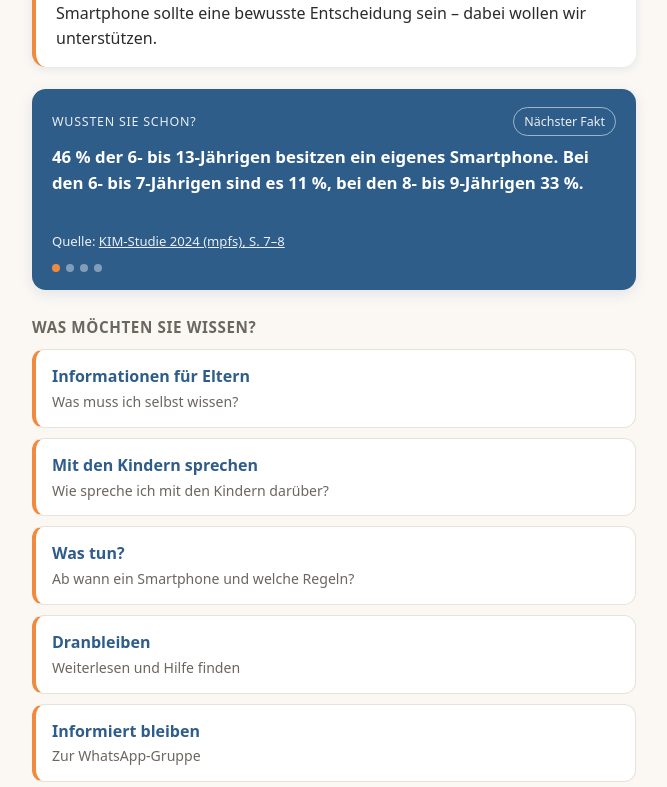
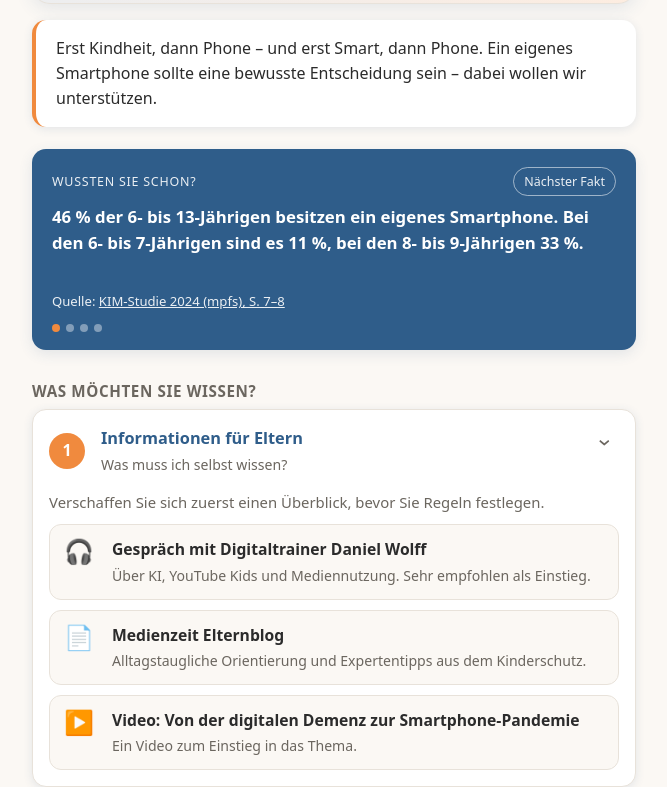
Before and after one commit to ma-r-o-schu/smart-kids, a plain HTML site: page version2/index.html in a window 1280 px wide. Shown: the part 202-989 px from the top of the page, without its empty margins (306-973 px from the left). Drawn offline with Linux system fonts and the light colour scheme.

Commit message:
Add files via upload

```diff
--- a/version2/index.html
+++ b/version2/index.html
@@ -16,6 +16,7 @@
       --orange: #f08a3e;
       --border: #e8e2da;
       --shadow: rgba(47, 93, 138, 0.12);
+      --verlauf: linear-gradient(135deg, rgba(47,93,138,0.10), rgba(240,138,62,0.16));
     }
     @media (prefers-color-scheme: dark) {
       :root:not([data-theme="light"]) {
@@ -27,6 +28,7 @@
         --orange: #f5a463;
         --border: #2f3740;
         --shadow: rgba(0, 0, 0, 0.35);
+        --verlauf: linear-gradient(135deg, rgba(127,176,221,0.14), rgba(245,164,99,0.18));
       }
     }
     * { box-sizing: border-box; }
@@ -39,6 +41,11 @@
       line-height: 1.55;
     }
     main { max-width: 640px; margin: 0 auto; padding: 28px 18px 64px; }
+    [hidden] { display: none !important; }
+    .sr-only {
+      position: absolute; width: 1px; height: 1px; padding: 0; margin: -1px;
+      overflow: hidden; clip: rect(0,0,0,0); white-space: nowrap; border: 0;
+    }
 
     .version2 {
       display: inline-block;
@@ -52,14 +59,23 @@
       text-decoration: none;
     }
     .version2:hover, .version2:focus-visible { background: var(--orange); color: #fff; outline: none; }
-    .version2[hidden] { display: none; }
 
-    header { display: flex; align-items: center; gap: 16px; }
-    header img { width: 68px; height: 68px; flex: none; }
-    header h1 { font-size: 1.45rem; line-height: 1.25; margin: 0; color: var(--blue); }
+    /* Kopfbereich mit Verlauf */
+    .hero {
+      display: flex;
+      align-items: center;
+      gap: 18px;
+      padding: 22px;
+      background: var(--verlauf), var(--card);
+      border: 1px solid var(--border);
+      border-radius: 18px;
+      box-shadow: 0 4px 18px var(--shadow);
+    }
+    .hero img { width: 84px; height: 84px; flex: none; }
+    .hero h1 { font-size: 1.35rem; line-height: 1.25; margin: 0; color: var(--blue); }
 
     .bio {
-      margin-top: 18px;
+      margin-top: 16px;
       padding: 16px 20px;
       background: var(--card);
       border-radius: 14px;
@@ -109,50 +125,95 @@
     .fakt-punkte span { width: 8px; height: 8px; border-radius: 50%; background: rgba(255,255,255,0.4); }
     .fakt-punkte span.aktiv { background: var(--orange); }
 
-    /* Navigation: untereinander */
-    .start { margin-top: 26px; }
-    .start h2 { font-size: 0.95rem; margin: 0 0 10px; color: var(--muted); font-weight: 600; text-transform: uppercase; letter-spacing: 0.04em; }
-    .nav { display: grid; gap: 10px; margin: 0; padding: 0; list-style: none; }
-    .nav a {
-      display: block;
-      padding: 14px 16px;
+    /* Akkordeon */
+    .start { margin-top: 30px; }
+    .start h2 { font-size: 0.95rem; margin: 0 0 6px; color: var(--muted); font-weight: 600; text-transform: uppercase; letter-spacing: 0.04em; }
+    .akkordeon { display: grid; gap: 12px; }
+
+    .akk {
       background: var(--card);
+      border: 1px solid var(--border);
+      border-radius: 14px;
+      box-shadow: 0 2px 10px var(--shadow);
+      overflow: hidden;
+      scroll-margin-top: 16px;
+    }
+    .akk-kopf {
+      display: grid;
+      grid-template-columns: 40px 1fr 24px;
+      align-items: center;
+      gap: 12px;
+      width: 100%;
+      padding: 16px;
+      background: none;
+      border: 0;
       color: var(--text);
-      border: 1px solid var(--border);
-      border-left: 4px solid var(--orange);
-      border-radius: 12px;
-      text-decoration: none;
-      transition: transform 0.15s ease, box-shadow 0.15s ease;
+      font: inherit;
+      text-align: left;
+      cursor: pointer;
     }
-    .nav a strong { display: block; font-size: 1rem; color: var(--blue); }
-    .nav a span { display: block; font-size: 0.88rem; color: var(--muted); margin-top: 2px; }
-    .nav a:hover, .nav a:focus-visible { transform: translateY(-2px); box-shadow: 0 6px 16px var(--shadow); outline: none; }
+    .akk-kopf:focus-visible { outline: 2px solid var(--orange); outline-offset: -2px; }
+    .nummer {
+      display: grid;
+      place-items: center;
+      width: 36px;
+      height: 36px;
+      border-radius: 50%;
+      background: var(--orange);
+      color: #fff;
+      font-weight: 700;
+    }
+    .kopf-text strong { display: block; font-size: 1.02rem; color: var(--blue); }
+    .kopf-text .untertitel { display: block; font-size: 0.88rem; color: var(--muted); margin-top: 2px; }
+    .chevron {
+      font-size: 1.5rem;
+      line-height: 1;
+      color: var(--muted);
+      transition: transform 0.2s ease;
+    }
+    .akk.offen .chevron { transform: rotate(90deg); }
 
-    /* Schritte */
-    section.schritt, section.video { margin-top: 36px; scroll-margin-top: 16px; }
-    section.schritt h2, section.video h2 { font-size: 1.15rem; margin: 0; color: var(--blue); }
-    section.schritt h2 span { color: var(--orange); margin-right: 6px; }
-    .einleitung { margin: 6px 0 0; font-size: 0.93rem; color: var(--muted); }
+    .akk-inhalt { padding: 0 16px 16px; }
+    .einleitung { margin: 0 0 6px; font-size: 0.93rem; color: var(--muted); }
 
     a.card {
-      display: block;
-      background: var(--card);
+      display: grid;
+      grid-template-columns: 36px 1fr;
+      gap: 12px;
+      align-items: start;
+      background: var(--bg);
       border: 1px solid var(--border);
-      border-left: 4px solid var(--blue);
       border-radius: 12px;
-      padding: 14px 16px;
-      margin: 10px 0;
+      padding: 12px 14px;
+      margin-top: 10px;
       text-decoration: none;
       color: var(--text);
       transition: transform 0.15s ease, box-shadow 0.15s ease;
     }
     a.card:hover, a.card:focus-visible { transform: translateY(-2px); box-shadow: 0 6px 16px var(--shadow); outline: none; }
-    a.card .format { display: inline-block; font-size: 0.75rem; color: var(--orange); font-weight: 600; text-transform: uppercase; letter-spacing: 0.04em; }
-    a.card strong { display: block; font-size: 1rem; }
-    a.card span.beschr { display: block; font-size: 0.9rem; color: var(--muted); margin-top: 4px; }
-    a.card .region { display: inline-block; font-size: 0.75rem; color: var(--muted); margin-top: 6px; }
+    a.card .symbol { font-size: 1.5rem; line-height: 1.2; }
+    a.card strong { display: block; font-size: 0.98rem; }
+    a.card .beschr { display: block; font-size: 0.88rem; color: var(--muted); margin-top: 3px; }
+    a.card .region { display: inline-block; font-size: 0.75rem; color: var(--muted); margin-top: 4px; }
 
-    /* Video (eingebettet, nur wenn embed_id gesetzt ist) */
+    /* Externer Navigationspunkt */
+    a.extern {
+      display: block;
+      padding: 16px;
+      background: var(--card);
+      border: 1px solid var(--border);
+      border-radius: 14px;
+      text-decoration: none;
+      color: var(--text);
+      box-shadow: 0 2px 10px var(--shadow);
+    }
+    a.extern strong { display: block; color: var(--blue); }
+    a.extern span { display: block; font-size: 0.88rem; color: var(--muted); margin-top: 2px; }
+    a.extern:hover, a.extern:focus-visible { outline: 2px solid var(--orange); outline-offset: 2px; }
+
+    /* Video */
+    section.video { margin-top: 36px; }
+    section.video h2 { font-size: 1.15rem; margin: 0; color: var(--blue); }
     .video-rahmen {
       position: relative;
       width: 100%;
@@ -177,7 +238,7 @@
     #fehler { color: #b3261e; display: none; }
     @media (prefers-reduced-motion: reduce) {
       html { scroll-behavior: auto; }
-      a.card, .nav a { transition: none; }
+      a.card, .chevron { transition: none; }
     }
   </style>
 </head>
@@ -185,7 +246,7 @@
 <main>
   <a class="version2" id="version2" href="#" hidden></a>
 
-  <header>
+  <header class="hero">
     <img src="logo.svg" alt="Logo Medienkompetenz für Grundschulkinder">
     <h1 id="titel">Medienkompetenz für Grundschulkinder</h1>
   </header>
@@ -204,11 +265,10 @@
 
   <nav class="start" aria-labelledby="start-titel">
     <h2 id="start-titel">Was möchten Sie wissen?</h2>
-    <ul class="nav" id="navigation"></ul>
+    <div class="akkordeon" id="akkordeon"></div>
   </nav>
 
   <div id="fehler">Die Inhalte konnten nicht geladen werden. Bitte später erneut versuchen.</div>
-  <div id="schritte"></div>
 
   <section class="video" id="video" hidden>
     <h2 id="video-titel">Video-Tipp für Eltern</h2>
@@ -224,9 +284,14 @@
 
 <script>
   // Alle Inhalte stehen in links.json. Änderungen dort erscheinen nach dem Speichern automatisch.
-  const FORMAT_LABEL = {
-    text: 'Text', video: 'Video', audio: 'Audio', pdf: 'PDF',
-    buch: 'Buch', tool: 'Tool', beratung: 'Beratung'
+  const FORMAT = {
+    text:     { symbol: '📄', label: 'Text' },
+    video:    { symbol: '▶️', label: 'Video' },
+    audio:    { symbol: '🎧', label: 'Audio' },
+    pdf:      { symbol: '📋', label: 'PDF' },
+    buch:     { symbol: '📖', label: 'Buch' },
+    tool:     { symbol: '🧭', label: 'Tool' },
+    beratung: { symbol: '💬', label: 'Beratung' }
   };
   const FAKT_INTERVALL_MS = 7000;
 
@@ -263,7 +328,6 @@
       [...punkteEl.children].forEach((p, k) => p.classList.toggle('aktiv', k === index));
     }
 
-    // Timer startet nach jeder manuellen Aktion neu
     function starteTimer() {
       clearInterval(timer);
       if (n > 1) {
@@ -304,6 +368,21 @@
     starteTimer();
   }
 
+  // Eine Karte für einen Link mit Symbol für das Format
+  function karte(link) {
+    const f = FORMAT[link.format] || { symbol: '🔗', label: link.format || 'Link' };
+    const a = el('a', { class: 'card', href: link.url, target: '_blank', rel: 'noopener noreferrer' });
+    a.dataset.alter = (link.alter || ['alle']).join(' ');
+    a.appendChild(el('span', { class: 'symbol', 'aria-hidden': 'true', title: f.label }, f.symbol));
+    const text = el('span');
+    text.appendChild(el('span', { class: 'sr-only' }, f.label + ': '));
+    text.appendChild(el('strong', {}, link.titel));
+    if (link.beschreibung) text.appendChild(el('span', { class: 'beschr' }, link.beschreibung));
+    if (link.region && link.region !== 'bundesweit') text.appendChild(el('span', { class: 'region' }, 'Nur ' + link.region));
+    a.appendChild(text);
+    return a;
+  }
+
   function aufbauen(daten) {
     document.getElementById('titel').textContent = daten.profil.titel;
     document.title = daten.profil.titel;
@@ -320,42 +399,88 @@
 
     starteFakten(daten.fakten);
 
-    // Navigation: Schritte springen zum Abschnitt, Einträge mit url öffnen extern
-    const nav = document.getElementById('navigation');
-    daten.navigation.forEach(punkt => {
-      const li = el('li');
-      const ziel = punkt.url ? punkt.url : '#schritt-' + punkt.schritt;
-      const a = el('a', punkt.url
-        ? { href: ziel, target: '_blank', rel: 'noopener noreferrer' }
-        : { href: ziel });
-      a.appendChild(el('strong', {}, punkt.titel));
-      if (punkt.untertitel) a.appendChild(el('span', {}, punkt.untertitel));
-      li.appendChild(a);
-      nav.appendChild(li);
-    });
+    // Akkordeon: die Navigation bestimmt Titel und Reihenfolge, die Schritte liefern den Inhalt.
+    const container = document.getElementById('akkordeon');
+    const schritteById = {};
+    daten.schritte.forEach(s => { schritteById[s.id] = s; });
 
-    // Schritte und Karten (nur Links mit eingetragener Adresse)
-    const ziel = document.getElementById('schritte');
-    daten.schritte.forEach((s, index) => {
+    const kacheln = {};
+    daten.navigation.forEach((punkt, idx) => {
+      // Externer Eintrag ohne Schritt: einfacher Link
+      if (punkt.url && !punkt.schritt) {
+        const a = el('a', { class: 'extern', href: punkt.url, target: '_blank', rel: 'noopener noreferrer' });
+        a.appendChild(el('strong', {}, punkt.titel));
+        if (punkt.untertitel) a.appendChild(el('span', {}, punkt.untertitel));
+        container.appendChild(a);
+        return;
+      }
+
+      const s = schritteById[punkt.schritt];
+      if (!s) return;
       const links = s.links.filter(l => l.url);
       if (links.length === 0) return;
 
-      const sec = el('section', { class: 'schritt', id: 'schritt-' + s.id });
-      const h2 = el('h2');
-      h2.append(el('span', {}, String(index + 1)), s.titel);
-      sec.appendChild(h2);
-      sec.appendChild(el('p', { class: 'einleitung' }, s.einleitung));
+      const item = el('section', { class: 'akk', id: 'schritt-' + s.id });
+      const kopf = el('button', {
+        type: 'button',
+        class: 'akk-kopf',
+        id: 'kopf-' + s.id,
+        'aria-expanded': 'false',
+        'aria-controls': 'inhalt-' + s.id
+      });
+      kopf.appendChild(el('span', { class: 'nummer', 'aria-hidden': 'true' }, String(idx + 1)));
 
-      links.forEach(link => {
-        const a = el('a', { class: 'card', href: link.url, target: '_blank', rel: 'noopener noreferrer' });
-        a.appendChild(el('span', { class: 'format' }, FORMAT_LABEL[link.format] || link.format));
-        a.appendChild(el('strong', {}, link.titel));
-        if (link.beschreibung) a.appendChild(el('span', { class: 'beschr' }, link.beschreibung));
-        if (link.region && link.region !== 'bundesweit') a.appendChild(el('span', { class: 'region' }, 'Nur ' + link.region));
-        sec.appendChild(a);
+      const text = el('span', { class: 'kopf-text' });
+      text.appendChild(el('strong', {}, punkt.titel));
+      if (punkt.untertitel) text.appendChild(el('span', { class: 'untertitel' }, punkt.untertitel));
+      kopf.appendChild(text);
+      kopf.appendChild(el('span', { class: 'chevron', 'aria-hidden': 'true' }, '›'));
+
+      const inhalt = el('div', {
+        class: 'akk-inhalt',
+        id: 'inhalt-' + s.id,
+        role: 'region',
+        'aria-labelledby': 'kopf-' + s.id
       });
-      ziel.appendChild(sec);
+      inhalt.hidden = true;
+      if (s.einleitung) inhalt.appendChild(el('p', { class: 'einleitung' }, s.einleitung));
+      links.forEach(link => inhalt.appendChild(karte(link)));
+
+      item.append(kopf, inhalt);
+      container.appendChild(item);
+      kacheln[s.id] = { item, kopf, inhalt };
+
+      kopf.addEventListener('click', () => {
+        setzeOffen(s.id, inhalt.hidden);
+      });
     });
+
+    // Mehrere Kacheln dürfen gleichzeitig offen sein
+    function setzeOffen(id, an) {
+      const k = kacheln[id];
+      if (!k) return;
+      k.inhalt.hidden = !an;
+      k.kopf.setAttribute('aria-expanded', an ? 'true' : 'false');
+      k.item.classList.toggle('offen', an);
+    }
+
+    // Direktlink: z. B. …/version2/#informieren öffnet die passende Kachel
+    function ausHashOeffnen() {
+      const id = decodeURIComponent(location.hash.replace('#', '')).replace(/^schritt-/, '');
+      if (kacheln[id]) {
+        setzeOffen(id, true);
+        kacheln[id].item.scrollIntoView({ behavior: 'smooth', block: 'start' });
+      }
+    }
+    window.addEventListener('hashchange', ausHashOeffnen);
+
+    // Ohne Direktlink: erste Kachel offen, damit die Seite sofort Inhalt zeigt
+    if (location.hash) {
+      ausHashOeffnen();
+    } else {
+      const erste = Object.keys(kacheln)[0];
+      if (erste) setzeOffen(erste, true);
+    }
 
     // Video-Tipp: nur anzeigen, wenn eine YouTube-ID eingetragen ist
     if (daten.video && daten.video.embed_id) {
```
